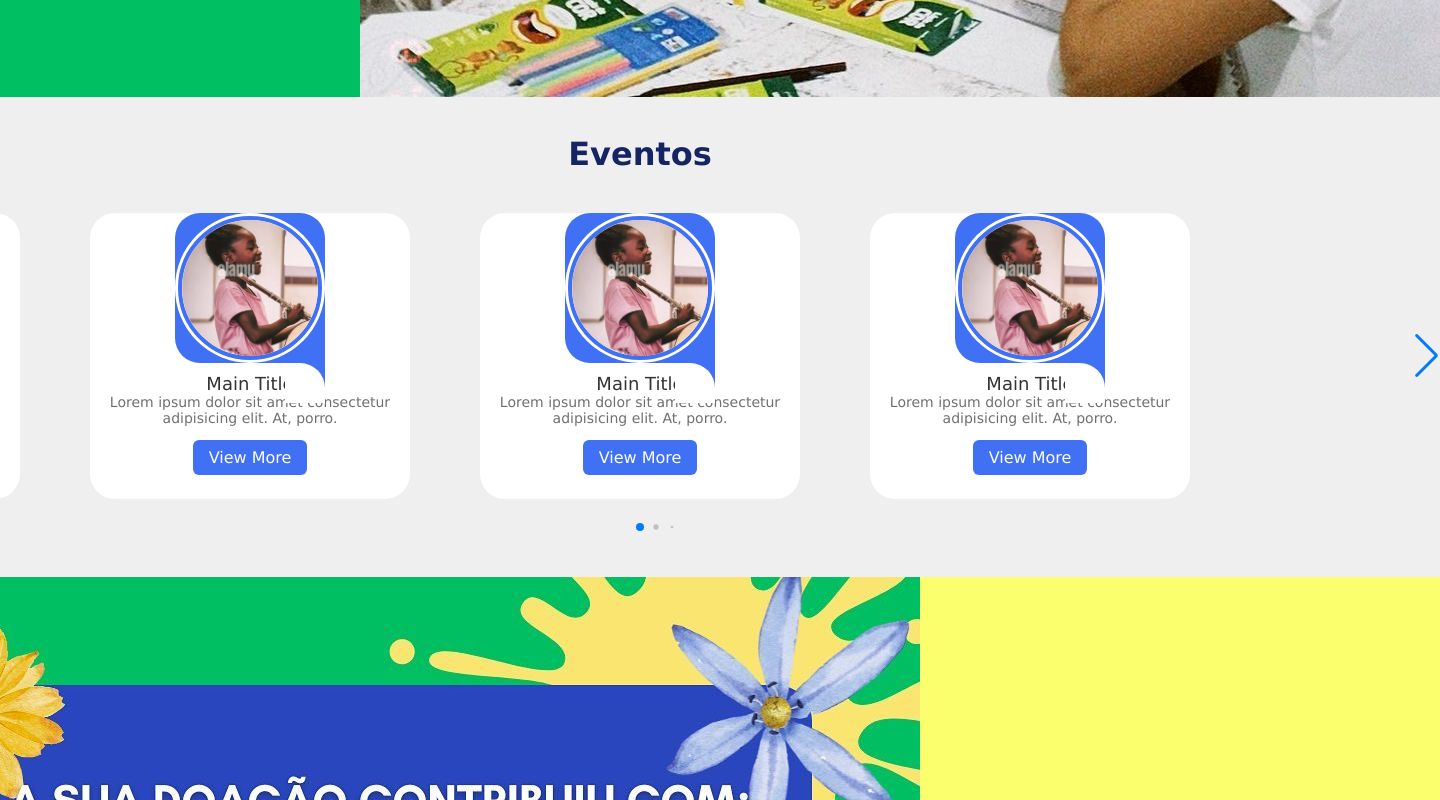
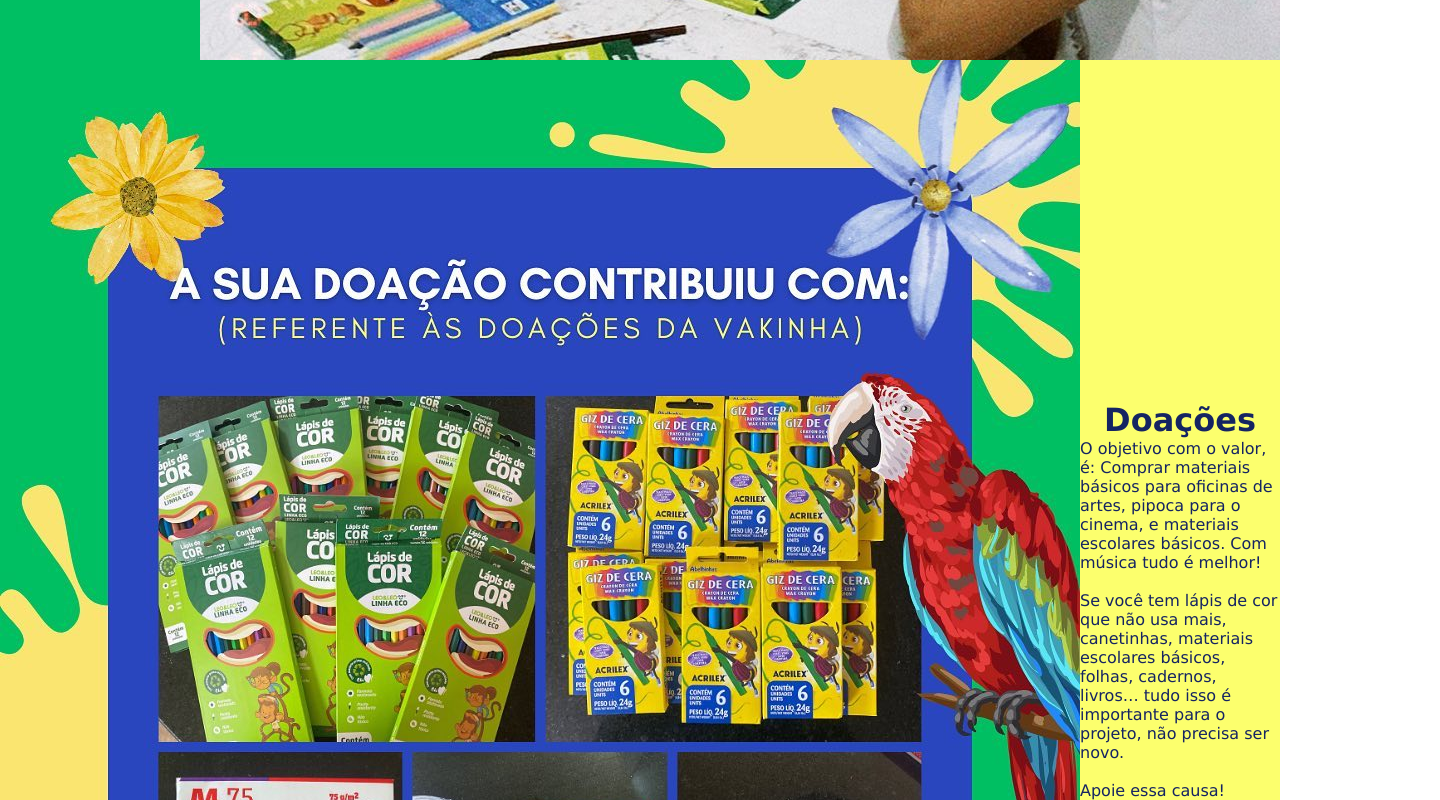
Before and after one commit to Rakodashi/harmonia-social, a React (Create React App) app in the folder harmonia-social/: page / in a window 1280 px wide. Shown: the part 1720-2520 px from the top of the page, 1440 px wide, since content can reach past the window. Built offline with nearby package versions, Linux system fonts and the light colour scheme.

Commit message:
Cleaned up some classes in the projects breakpoint

```diff
--- a/harmonia-social/src/App.js
+++ b/harmonia-social/src/App.js
@@ -18,7 +18,7 @@
       {/* <Home /> */}
       <Hero />
       <About />
-      <SwiperCardSlider />
+      {/* <SwiperCardSlider /> */}
       {/* <SwiperEvento /> */}
       {/* <Eventos /> */}
       <About2 />
--- a/harmonia-social/src/components/SwiperCardSlider.js
+++ b/harmonia-social/src/components/SwiperCardSlider.js
@@ -1,5 +1,5 @@
 import { Swiper, SwiperSlide } from 'swiper/react';
-import { Keyboard, Navigation, Pagination } from 'swiper/modules';
+import { Autoplay, Keyboard, Navigation, Pagination } from 'swiper/modules';
 import evento from "../assets/eventos.png"
 import 'swiper/css';
 import 'swiper/css/pagination';
@@ -15,22 +15,34 @@
           enabled: true,
         }}
         centeredSlides={true}
-        fadeEffect={true}
+        // autoplay={{
+        //   delay: 3000,
+        //   disableOnInteraction: false,
+        // }}
+        lazy={true}
         grabCursor={true}
         breakpoints={{
-          769: {
+          640: {
+            slidesPerView: 2,
+            spaceBetween: 20,
+          },
+          768: {
             slidesPerView: 4,
-            slidesPerGroup: 2,
+            spaceBetween: 40,
+          },
+          1024: {
+            slidesPerView: 5,
+            spaceBetween: 50,
           },
         }}
-        // spaceBetween={0}
+        spaceBetween={50}
         loop={true}
         pagination={{
           clickable: true,
           dynamicBullets: true,
         }}
         navigation={true}
-        modules={[Keyboard, Navigation, Pagination]}
+        modules={[Autoplay, Keyboard, Navigation, Pagination]}
         className="slide-container"
       >
 
@@ -38,13 +50,12 @@
         <div className="slide-content">
           <div className="card-wrapper swiper-wrapper">
 
-          <SwiperSlide>
-            <div className="card swiper-slide">
+          <SwiperSlide className="card swiper-slide">
                 <div className="image-content">
                   <span className="img-overlay">
 
                     <div className="card-image">
-                      <img src={ evento } className="card-img" alt="" />
+                      <img src={ evento } loading="lazy" className="card-img" alt="" />
                     </div>
                   </span>
                 </div>
@@ -54,16 +65,14 @@
 
                   <button className="button">View More</button>
                 </div>
-              </div>
           </SwiperSlide>
 
-          <SwiperSlide>
-            <div className="card swiper-slide">
+          <SwiperSlide className="card swiper-slide">
                 <div className="image-content">
                   <span className="img-overlay">
 
                     <div className="card-image">
-                      <img src={ evento } className="card-img" alt="" />
+                      <img src={ evento } loading="lazy" className="card-img" alt="" />
                     </div>
                   </span>
                 </div>
@@ -73,16 +82,14 @@
 
                   <button className="button">View More</button>
                 </div>
-              </div>
           </SwiperSlide>
 
-          <SwiperSlide>
-            <div className="card swiper-slide">
+          <SwiperSlide className="card swiper-slide">
                 <div className="image-content">
                   <span className="img-overlay">
 
                     <div className="card-image">
-                      <img src={ evento } className="card-img" alt="" />
+                      <img src={ evento } loading="lazy" className="card-img" alt="" />
                     </div>
                   </span>
                 </div>
@@ -92,16 +99,14 @@
 
                   <button className="button">View More</button>
                 </div>
-              </div>
           </SwiperSlide>
 
-          <SwiperSlide>
-            <div className="card swiper-slide">
+          <SwiperSlide className="card swiper-slide">
                 <div className="image-content">
                   <span className="img-overlay">
 
                     <div className="card-image">
-                      <img src={ evento } className="card-img" alt="" />
+                      <img src={ evento } loading="lazy" className="card-img" alt="" />
                     </div>
                   </span>
                 </div>
@@ -111,16 +116,14 @@
 
                   <button className="button">View More</button>
                 </div>
-              </div>
           </SwiperSlide>
 
-          <SwiperSlide>
-            <div className="card swiper-slide">
+          <SwiperSlide className="card swiper-slide">
                 <div className="image-content">
                   <span className="img-overlay">
 
                     <div className="card-image">
-                      <img src={ evento } className="card-img" alt="" />
+                      <img src={ evento } loading="lazy" className="card-img" alt="" />
                     </div>
                   </span>
                 </div>
@@ -130,16 +133,14 @@
 
                   <button className="button">View More</button>
                 </div>
-              </div>
           </SwiperSlide>
 
-          <SwiperSlide>
-            <div className="card swiper-slide">
+          <SwiperSlide className="card swiper-slide">
                 <div className="image-content">
                   <span className="img-overlay">
 
                     <div className="card-image">
-                      <img src={ evento } className="card-img" alt="" />
+                      <img src={ evento } loading="lazy" className="card-img" alt="" />
                     </div>
                   </span>
                 </div>
@@ -149,7 +150,6 @@
 
                   <button className="button">View More</button>
                 </div>
-              </div>
           </SwiperSlide>
 
             <div class="swiper-button-next swiper-navBtn"></div>
--- a/harmonia-social/src/index.scss
+++ b/harmonia-social/src/index.scss
@@ -14,8 +14,10 @@
     flex-direction: column;
 
     .blue {
-      // color: #2946BF;
       color: #152462;
+    }
+    .social-btns {
+      display: inline-flex;
     }
 
     header {
@@ -128,7 +130,7 @@
         top: 0;
         height: 100%;
         width: 100%;
-        background-color: #4070f4;
+        background-color: #2946BF;
         border-radius: 25px 25px 0 25px;
       }
       .img-overlay::before,
@@ -139,7 +141,7 @@
         bottom: -40px;
         height: 40px;
         width: 40px;
-        background-color: #4070f4;
+        background-color: #2946BF;
       }
       .img-overlay::after {
         border-radius: 0 25px 0 0;
@@ -158,11 +160,11 @@
         width: 100%;
         object-fit: cover;
         border-radius: 360px;
-        border: 4px solid #4070f4;
+        border: 4px solid #2946BF;
       }
       // Myabe remove this .name class
       .name {
-        font-size: 18px;
+        font-size: 20px;
         font-weight: 500;
         color: #333;
       }
@@ -176,14 +178,14 @@
         font-size: 16px;
         color: #fff;
         padding: 8px 16px;
-        background-color: #4070f4;
+        background-color: #2946BF;
         border-radius: 6px;
         margin: 14px;
         cursor: pointer;
         transition: all 0.3s ease;
       }
       .button:hover {
-        background: #265df2;
+        background: #6e93f7;
       }
       .swiper-navBtn {
         color: #6e93f7;
@@ -279,6 +281,15 @@
 
   // Phone screens
   @media screen and (min-width: 350px) {
+
+    html, body {
+
+      h1 {
+        font-size: 1rem;
+      }
+      p {
+        font-size: .5rem;
+      }
 
       .social-btns {
         // margin: auto 3rem;
@@ -430,8 +441,8 @@
         }
       }
     }
+  }
 
-    // @media screen and (min-width: 768px) {}
   @media screen and (min-width: 700px) {} // Tablet
 
   ////////////////////////////////////////////////////
@@ -454,9 +465,7 @@
       }
 
       .social-btns {
-        margin: auto 3rem;
-        display: inline-flex;
-        // font-size: 1rem;
+        margin: auto 2rem;
         gap: .5rem;
         img {
           width: 3rem;
```
Lines whose indentation alone changed are shown as unchanged.
